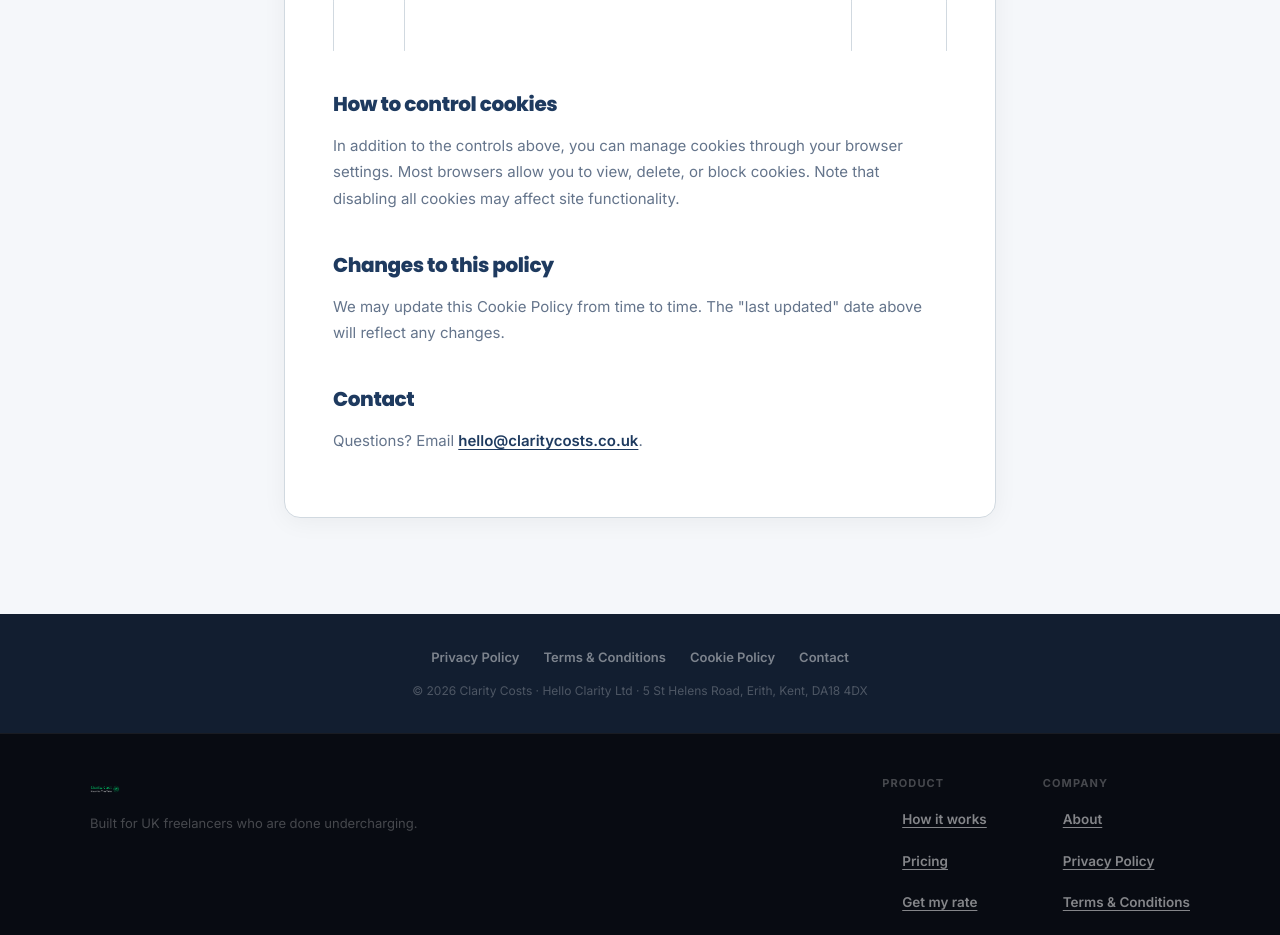
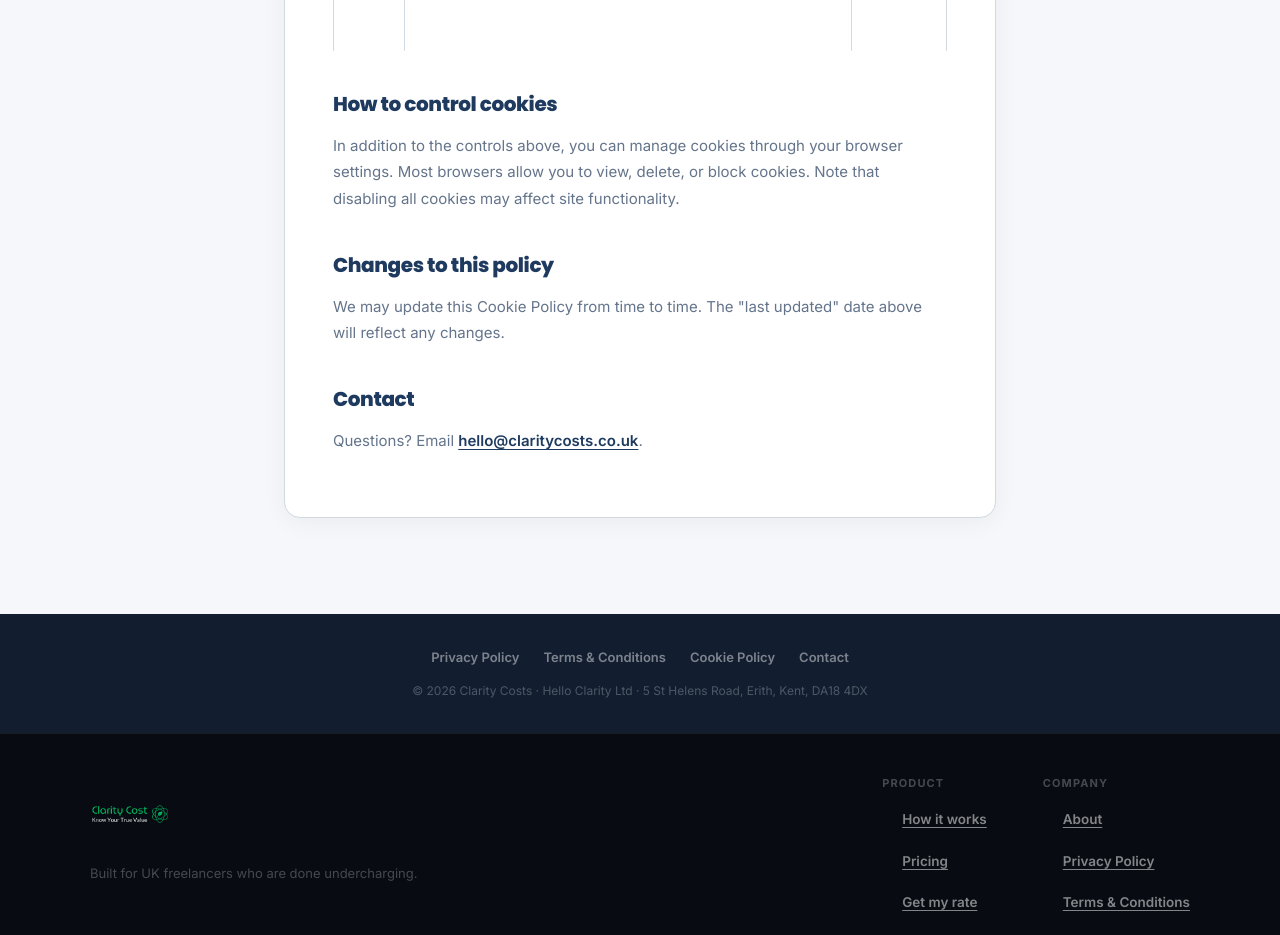
Before and after one commit to claritycost/claritycosts, a React (Vite) app: page /cookie-policy in a window 1280 px wide. Shown: the part 1548-2483 px from the top of the page. Built offline with nearby package versions, Linux system fonts and the light colour scheme.

Commit message:
Update index.css

```diff
--- a/src/index.css
+++ b/src/index.css
@@ -195,7 +195,7 @@ button { font-family: inherit; }
   padding-bottom: 28px; border-bottom: 1px solid var(--border);
   margin-bottom: 28px; gap: 40px;
 }
-.footer-brand img       { height: 30px; }
+.footer-brand img       { height: 80px; }
 .footer-tagline         { font-size: 13px; color: var(--muted2); margin-top: 8px; }
 .footer-cols            { display: flex; gap: 56px; }
 .footer-col h4          { font-size: 11px; font-weight: 700; text-transform: uppercase; letter-spacing: .1em; color: var(--muted2); margin-bottom: 14px; }
```
